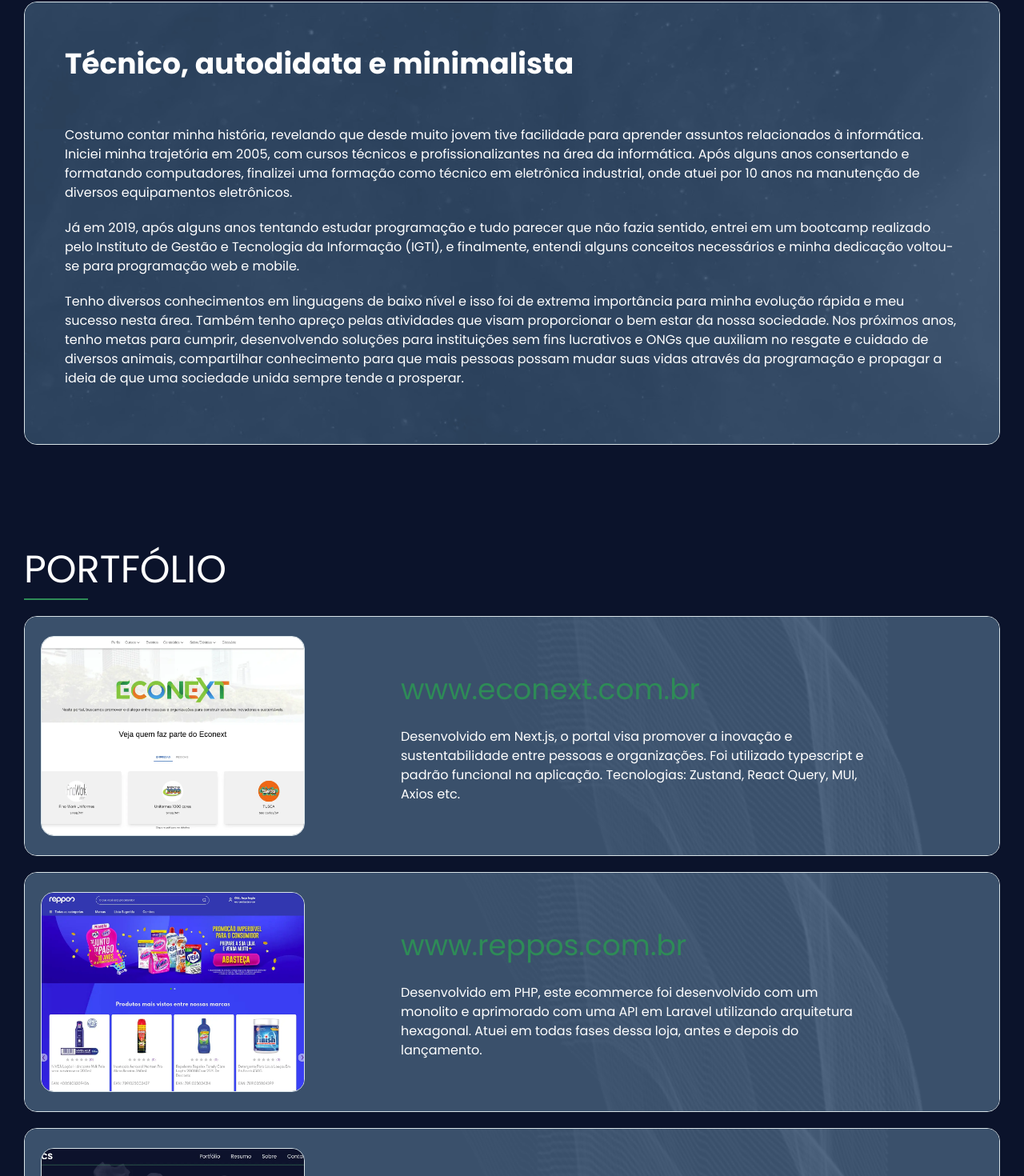
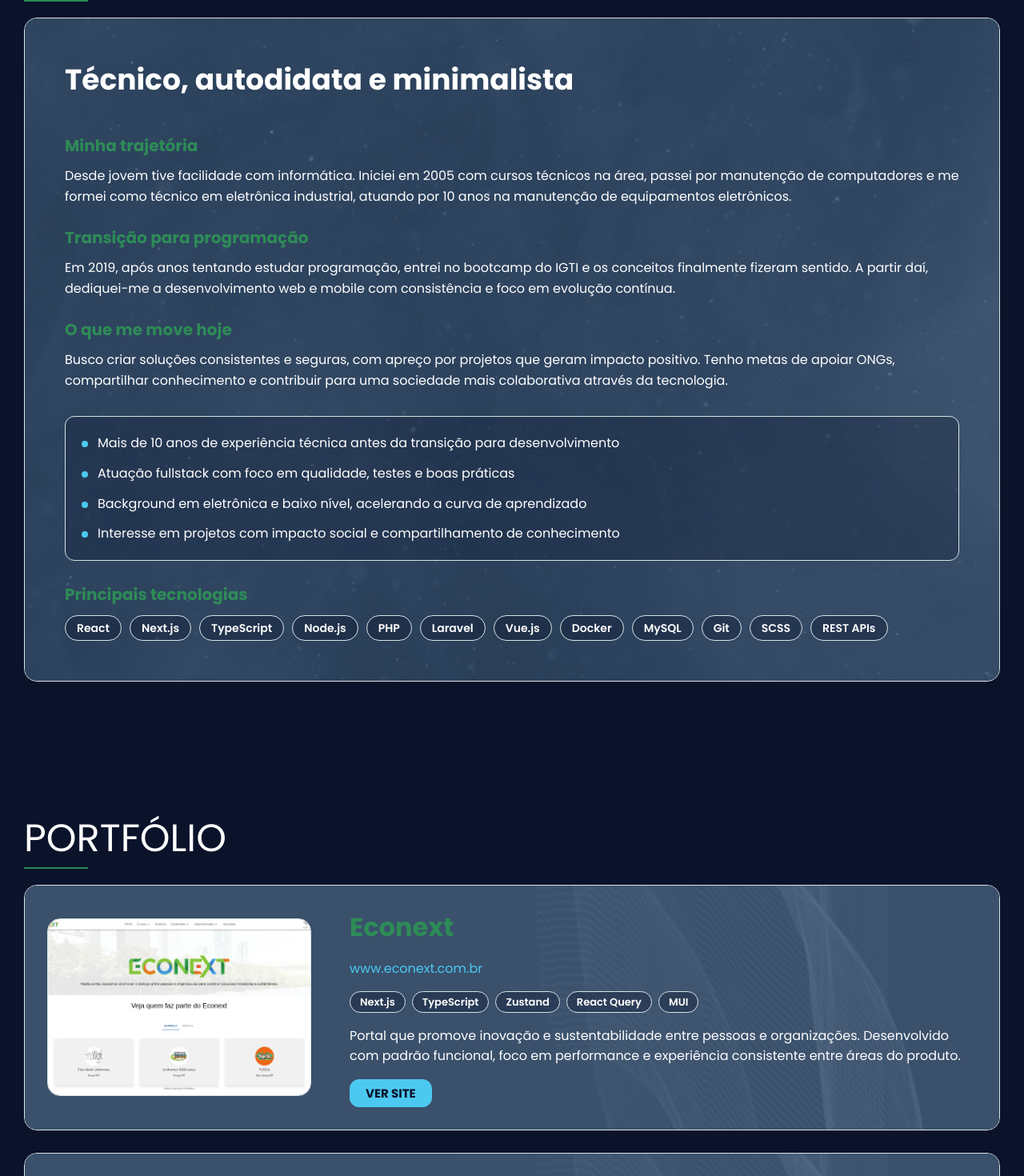
Before and after one commit to viperluan/portfolio, a React (Vite) app: page / in a window 1280 px wide. Shown: the part 1157-2627 px from the top of the page at 80% size. Built offline with nearby package versions, Linux system fonts and the light colour scheme; no server answers.

Commit message:
refactor: melhorias no design system

```diff
--- a/src/components/layout/section/about/index.tsx
+++ b/src/components/layout/section/about/index.tsx
@@ -1,39 +1,83 @@
 import './styles.scss';
 
 import { Title } from '~layout/title';
+
+const HIGHLIGHTS = [
+  'Mais de 10 anos de experiência técnica antes da transição para desenvolvimento',
+  'Atuação fullstack com foco em qualidade, testes e boas práticas',
+  'Background em eletrônica e baixo nível, acelerando a curva de aprendizado',
+  'Interesse em projetos com impacto social e compartilhamento de conhecimento',
+];
+
+const SKILLS = [
+  'React',
+  'Next.js',
+  'TypeScript',
+  'Node.js',
+  'PHP',
+  'Laravel',
+  'Vue.js',
+  'Docker',
+  'MySQL',
+  'Git',
+  'SCSS',
+  'REST APIs',
+];
 
 const About = () => {
   return (
     <section id="about" className="about-container">
       <div className="about-content-and-title-container">
         <Title text="Sobre" />
+
         <div className="about-content-container">
           <h3>Técnico, autodidata e minimalista</h3>
 
+          <div className="about-blocks">
+            <div className="about-block">
+              <h4>Minha trajetória</h4>
               <p>
-            Costumo contar minha história, revelando que desde muito jovem tive facilidade para
-            aprender assuntos relacionados à informática. Iniciei minha trajetória em 2005, com
-            cursos técnicos e profissionalizantes na área da informática. Após alguns anos
-            consertando e formatando computadores, finalizei uma formação como técnico em eletrônica
-            industrial, onde atuei por 10 anos na manutenção de diversos equipamentos eletrônicos.
+                Desde jovem tive facilidade com informática. Iniciei em 2005 com cursos técnicos na
+                área, passei por manutenção de computadores e me formei como técnico em eletrônica
+                industrial, atuando por 10 anos na manutenção de equipamentos eletrônicos.
               </p>
+            </div>
 
+            <div className="about-block">
+              <h4>Transição para programação</h4>
               <p>
-            Já em 2019, após alguns anos tentando estudar programação e tudo parecer que não fazia
-            sentido, entrei em um bootcamp realizado pelo Instituto de Gestão e Tecnologia da
-            Informação (IGTI), e finalmente, entendi alguns conceitos necessários e minha dedicação
-            voltou-se para programação web e mobile.
+                Em 2019, após anos tentando estudar programação, entrei no bootcamp do IGTI e os
+                conceitos finalmente fizeram sentido. A partir daí, dediquei-me a desenvolvimento web
+                e mobile com consistência e foco em evolução contínua.
               </p>
+            </div>
 
+            <div className="about-block">
+              <h4>O que me move hoje</h4>
               <p>
-            Tenho diversos conhecimentos em linguagens de baixo nível e isso foi de extrema
-            importância para minha evolução rápida e meu sucesso nesta área. Também tenho apreço
-            pelas atividades que visam proporcionar o bem estar da nossa sociedade. Nos próximos
-            anos, tenho metas para cumprir, desenvolvendo soluções para instituições sem fins
-            lucrativos e ONGs que auxiliam no resgate e cuidado de diversos animais, compartilhar
-            conhecimento para que mais pessoas possam mudar suas vidas através da programação e
-            propagar a ideia de que uma sociedade unida sempre tende a prosperar.
+                Busco criar soluções consistentes e seguras, com apreço por projetos que geram impacto
+                positivo. Tenho metas de apoiar ONGs, compartilhar conhecimento e contribuir para uma
+                sociedade mais colaborativa através da tecnologia.
               </p>
+            </div>
+          </div>
+
+          <ul className="about-highlights">
+            {HIGHLIGHTS.map((highlight) => (
+              <li key={highlight}>{highlight}</li>
+            ))}
+          </ul>
+
+          <div className="about-skills">
+            <h4>Principais tecnologias</h4>
+            <ul className="about-skills-list">
+              {SKILLS.map((skill) => (
+                <li key={skill} className="about-skill-chip">
+                  {skill}
+                </li>
+              ))}
+            </ul>
+          </div>
         </div>
       </div>
     </section>
--- a/src/components/layout/section/about/styles.scss
+++ b/src/components/layout/section/about/styles.scss
@@ -3,7 +3,7 @@
 @import "~/styles/variables.scss";
 
 .about-container {
-  padding: 60px 30px;
+  padding: 80px 30px;
   background-color: $azulMarinho;
 
   .about-content-and-title-container {
@@ -11,14 +11,14 @@
       max-width: 1280px;
       margin: 0 auto;
     }
+
     .about-content-container {
       position: relative;
       z-index: 0;
       overflow: hidden;
-
       margin-top: 20px;
       background-color: $azulCeleste;
-      padding: 20px;
+      padding: 24px;
       border: 1px solid $cinzaClaro;
       border-radius: 16px;
 
@@ -47,22 +47,107 @@
         text-align: center;
         font-size: 24px;
         font-weight: bold;
-        margin-bottom: 20px;
+        margin-bottom: 28px;
 
         @include lg {
           text-align: left;
           font-size: 36px;
-          margin-bottom: 50px;
+          margin-bottom: 40px;
         }
       }
 
-      p {
-        line-height: 150%;
-        margin-bottom: 20px;
-        font-size: 12px;
+      .about-blocks {
+        display: flex;
+        flex-direction: column;
+        gap: 24px;
+        margin-bottom: 32px;
+      }
+
+      .about-block {
+        h4 {
+          font-size: 16px;
+          font-weight: 700;
+          color: $verdeEsmeralda;
+          margin-bottom: 10px;
+          line-height: 150%;
+
+          @include lg {
+            font-size: 20px;
+          }
+        }
+
+        p {
+          line-height: 160%;
+          font-size: 14px;
+
+          @include lg {
+            font-size: 16px;
+          }
+        }
+      }
+
+      .about-highlights {
+        display: flex;
+        flex-direction: column;
+        gap: 12px;
+        margin-bottom: 32px;
+        padding: 20px;
+        border: 1px solid $cinzaClaro;
+        border-radius: 12px;
+        background-color: rgba($azulMarinho, 0.25);
+
+        li {
+          position: relative;
+          padding-left: 20px;
+          font-size: 14px;
+          line-height: 160%;
+
+          @include lg {
+            font-size: 16px;
+          }
+
+          &::before {
+            content: "";
+            position: absolute;
+            left: 0;
+            top: 10px;
+            width: 8px;
+            height: 8px;
+            border-radius: 50%;
+            background-color: $azulCiano;
+          }
+        }
+      }
+
+      .about-skills {
+        h4 {
+          font-size: 16px;
+          font-weight: 700;
+          color: $verdeEsmeralda;
+          margin-bottom: 16px;
+
+          @include lg {
+            font-size: 20px;
+          }
+        }
+      }
+
+      .about-skills-list {
+        display: flex;
+        flex-wrap: wrap;
+        gap: 10px;
+      }
+
+      .about-skill-chip {
+        padding: 8px 14px;
+        border: 1px solid $cinzaClaro;
+        border-radius: 999px;
+        background-color: rgba($azulMarinho, 0.35);
+        font-size: 13px;
+        font-weight: 600;
 
         @include lg {
-          font-size: 16px;
+          font-size: 14px;
         }
       }
     }
--- a/src/components/layout/section/contact/styles.scss
+++ b/src/components/layout/section/contact/styles.scss
@@ -4,7 +4,7 @@
 
 .contact-container {
   background-color: $azulMarinho;
-  padding: 60px 30px;
+  padding: 80px 30px;
 
   .contact-content-container {
     @include lg {
--- a/src/components/layout/section/portfolio/index.tsx
+++ b/src/components/layout/section/portfolio/index.tsx
@@ -9,8 +9,10 @@ interface IProjectCard {
   name: string;
   link: string;
   description: string;
+  tags: string[];
   imageWidth: number;
   imageHeight: number;
+  githubLink?: string;
 }
 
 const projects: IProjectCard[] = [
@@ -20,10 +22,9 @@ const projects: IProjectCard[] = [
     link: 'www.econext.com.br',
     imageWidth: 1902,
     imageHeight: 938,
-    description: `Desenvolvido em Next.js,
-      o portal visa promover a inovação e sustentabilidade entre pessoas e organizações.
-      Foi utilizado typescript e padrão funcional na aplicação. Tecnologias: Zustand, React Query,
-      MUI, Axios etc.`,
+    tags: ['Next.js', 'TypeScript', 'Zustand', 'React Query', 'MUI'],
+    description:
+      'Portal que promove inovação e sustentabilidade entre pessoas e organizações. Desenvolvido com padrão funcional, foco em performance e experiência consistente entre áreas do produto.',
   },
   {
     image: '/portfolio-images/reppos.webp',
@@ -31,9 +32,9 @@ const projects: IProjectCard[] = [
     link: 'www.reppos.com.br',
     imageWidth: 1912,
     imageHeight: 938,
-    description: `Desenvolvido em PHP, este ecommerce foi desenvolvido com um monolito e aprimorado
-      com uma API em Laravel utilizando arquitetura hexagonal. Atuei em todas fases dessa loja,
-      antes e depois do lançamento.`,
+    tags: ['PHP', 'Laravel', 'E-commerce', 'API Hexagonal'],
+    description:
+      'E-commerce desenvolvido com monolito PHP e API em Laravel com arquitetura hexagonal. Atuação em todas as fases do projeto, antes e depois do lançamento.',
   },
   {
     image: '/portfolio-images/luancs.webp',
@@ -41,8 +42,10 @@ const projects: IProjectCard[] = [
     link: 'www.luancs.com.br',
     imageWidth: 1912,
     imageHeight: 938,
-    description: `Desenvolvido em React.js, utiliza-se da componentização em diversas áreas do site.
-      Tecnologias: React.js, SCSS, Typescript etc.`,
+    tags: ['React', 'TypeScript', 'SCSS', 'Vite'],
+    description:
+      'Site pessoal com componentização em diversas áreas, tipagem com TypeScript e estilização modular em SCSS.',
+    githubLink: 'https://www.github.com/viperluan/portfolio',
   },
 ];
 
@@ -53,7 +56,7 @@ const Portfolio = () => {
         <Title text="Portfólio" />
 
         <ul className="portfolio-project-list">
-          {projects.map(({ image, name, link, description, imageWidth, imageHeight }) => {
+          {projects.map(({ image, name, link, description, tags, imageWidth, imageHeight, githubLink }) => {
             return (
               <li key={name}>
                 <ProjectCard
@@ -61,8 +64,10 @@ const Portfolio = () => {
                   name={name}
                   link={link}
                   description={description}
+                  tags={tags}
                   imageWidth={imageWidth}
                   imageHeight={imageHeight}
+                  githubLink={githubLink}
                 />
               </li>
             );
--- a/src/components/layout/section/portfolio/project-card/index.tsx
+++ b/src/components/layout/section/portfolio/project-card/index.tsx
@@ -5,8 +5,10 @@ interface IProjectCardProps {
   name: string;
   link: string;
   description: string;
+  tags: string[];
   imageWidth: number;
   imageHeight: number;
+  githubLink?: string;
 }
 
 const ProjectCard = ({
@@ -14,11 +16,16 @@ const ProjectCard = ({
   name,
   link,
   description,
+  tags,
   imageWidth,
   imageHeight,
+  githubLink,
 }: IProjectCardProps) => {
+  const siteUrl = `https://${link}`;
+
   return (
-    <div className="project-card-container">
+    <article className="project-card-container">
+      <div className="project-card-image-wrapper">
         <img
           className="project-card-image"
           src={image}
@@ -29,16 +36,53 @@ const ProjectCard = ({
           decoding="async"
         />
 
+        <a
+          className="project-card-overlay"
+          href={siteUrl}
+          target="_blank"
+          rel="noopener noreferrer"
+        >
+          Ver site
+        </a>
+      </div>
+
       <div className="project-card-info-container">
-        <p className="project-card-name">
-          <a href={`https://${link}`} target="_blank" rel="noopener noreferrer">
-            {link}
-          </a>
-        </p>
+        <h3 className="project-card-name">{name}</h3>
+        <p className="project-card-url">{link}</p>
+
+        <ul className="project-card-tags">
+          {tags.map((tag) => (
+            <li key={tag} className="project-card-tag">
+              {tag}
+            </li>
+          ))}
+        </ul>
 
         <p className="project-card-description">{description}</p>
+
+        <div className="project-card-actions">
+          <a
+            className="project-card-button project-card-button-primary"
+            href={siteUrl}
+            target="_blank"
+            rel="noopener noreferrer"
+          >
+            Ver site
+          </a>
+
+          {githubLink && (
+            <a
+              className="project-card-button project-card-button-secondary"
+              href={githubLink}
+              target="_blank"
+              rel="noopener noreferrer"
+            >
+              Ver código
+            </a>
+          )}
         </div>
       </div>
+    </article>
   );
 };
 
--- a/src/components/layout/section/portfolio/project-card/styles.scss
+++ b/src/components/layout/section/portfolio/project-card/styles.scss
@@ -5,22 +5,17 @@
 .project-card-container {
   border: 1px solid $cinzaClaro;
   border-radius: 16px;
-
   width: 100%;
-  height: 550px;
   padding: 20px;
-
   position: relative;
   z-index: 0;
   overflow: hidden;
-  user-select: none;
 
   @include lg {
     display: flex;
-    align-items: center;
-    column-gap: 120px;
-    max-height: 300px;
-    width: 100%;
+    align-items: stretch;
+    column-gap: 48px;
+    padding: 28px;
   }
 
   &::after {
@@ -39,55 +34,95 @@
     right: 0;
   }
 
-  .project-card-image {
-    margin: 0 auto;
-    display: block;
+  .project-card-image-wrapper {
+    position: relative;
+    overflow: hidden;
     border: 1px solid $cinzaClaro;
     border-radius: 16px;
-
-    width: 100%;
-    height: 250px;
-    object-fit: cover;
-
     margin-bottom: 20px;
 
     @include lg {
-      max-width: 330px;
-      min-width: 330px;
+      flex: 0 0 330px;
       margin-bottom: 0;
-      margin: 0;
+      align-self: center;
+    }
+  }
+
+  .project-card-image {
+    display: block;
+    width: 100%;
+    height: 220px;
+    object-fit: cover;
+    transition: transform 0.35s ease-in-out;
+
+    @include md {
+      height: 250px;
+    }
+
+    @include lg {
+      height: 220px;
+    }
+  }
+
+  .project-card-overlay {
+    position: absolute;
+    inset: 0;
+    display: flex;
+    align-items: center;
+    justify-content: center;
+    background-color: rgba($azulMarinho, 0.72);
+    color: $brancoPuro;
+    font-size: 18px;
+    font-weight: 700;
+    text-decoration: none;
+    text-transform: uppercase;
+    opacity: 0;
+    transition: opacity 0.3s ease-in-out;
+  }
+
+  .project-card-image-wrapper:hover,
+  .project-card-image-wrapper:focus-within {
+    .project-card-image {
+      transform: scale(1.05);
+    }
+
+    .project-card-overlay {
+      opacity: 1;
     }
   }
 
   .project-card-info-container {
-    @include lg {
     display: flex;
     flex-direction: column;
-      max-width: 580px;
+    gap: 16px;
+
+    @include lg {
+      flex: 1;
+      justify-content: center;
+    }
   }
 
   .project-card-name {
     text-align: center;
-      font-size: 20px;
-      margin-bottom: 20px;
+    font-size: 24px;
+    font-weight: 700;
+    color: $verdeEsmeralda;
+    line-height: 150%;
 
     @include md {
-        font-size: 36px;
+      font-size: 32px;
     }
 
     @include lg {
       text-align: left;
     }
-
-      a {
-        text-decoration: none;
-        color: $verdeEsmeralda;
-      }
   }
 
-    .project-card-description {
+  .project-card-url {
+    text-align: center;
     font-size: 14px;
-      text-align: center;
+    color: $azulCiano;
+    line-height: 150%;
 
     @include md {
       font-size: 16px;
@@ -98,9 +133,83 @@
     }
   }
 
-    .project-card-name,
-    .project-card-description {
-      line-height: 150%;
+  .project-card-tags {
+    display: flex;
+    flex-wrap: wrap;
+    justify-content: center;
+    gap: 8px;
+
+    @include lg {
+      justify-content: flex-start;
     }
   }
+
+  .project-card-tag {
+    padding: 6px 12px;
+    border: 1px solid $cinzaClaro;
+    border-radius: 999px;
+    background-color: rgba($azulMarinho, 0.35);
+    font-size: 12px;
+    font-weight: 600;
+    color: $brancoPuro;
+
+    @include md {
+      font-size: 13px;
     }
+  }
+
+  .project-card-description {
+    font-size: 14px;
+    text-align: center;
+    line-height: 160%;
+
+    @include md {
+      font-size: 16px;
+    }
+
+    @include lg {
+      text-align: left;
+    }
+  }
+
+  .project-card-actions {
+    display: flex;
+    flex-wrap: wrap;
+    justify-content: center;
+    gap: 12px;
+
+    @include lg {
+      justify-content: flex-start;
+    }
+  }
+
+  .project-card-button {
+    display: inline-block;
+    padding: 10px 20px;
+    border-radius: 12px;
+    font-size: 14px;
+    font-weight: 700;
+    text-decoration: none;
+    text-transform: uppercase;
+    transition: transform 0.2s ease-in-out, background-color 0.2s ease-in-out;
+
+    &:hover {
+      transform: scale(1.03);
+    }
+
+    @include md {
+      font-size: 15px;
+    }
+  }
+
+  .project-card-button-primary {
+    background-color: $azulCiano;
+    color: $azulMarinho;
+  }
+
+  .project-card-button-secondary {
+    border: 2px solid $verdeEsmeralda;
+    color: $verdeEsmeralda;
+    background-color: transparent;
+  }
+}
--- a/src/components/layout/section/portfolio/styles.scss
+++ b/src/components/layout/section/portfolio/styles.scss
@@ -3,7 +3,7 @@
 @import "~/styles/variables";
 
 .portfolio-container {
-  padding: 60px 30px;
+  padding: 80px 30px;
   background-color: $azulMarinho;
 
   .portfolio-content-container {
@@ -15,7 +15,7 @@
     .portfolio-project-list {
       display: flex;
       flex-direction: column;
-      row-gap: 20px;
+      row-gap: 28px;
 
       padding-top: 20px;
     }
--- a/src/components/layout/section/resume/index.tsx
+++ b/src/components/layout/section/resume/index.tsx
@@ -9,6 +9,7 @@ interface IResumeCard {
   period: string;
   type: string;
   description: string;
+  isCurrent?: boolean;
 }
 
 const cards: IResumeCard[] = [
@@ -17,45 +18,41 @@ const cards: IResumeCard[] = [
     role: 'Desenvolvedor Fullstack Sênior',
     period: 'Set 2024 - Atual',
     type: 'PJ',
-    description: `Desenvolvimento de automatizações nos processos internos para gestão de contas de
-      usuários para utilização de sistemas com Active Directory, integrações entre plataformas externas,
-      criação de funcionalidades numa ferramenta interna para gestão de ITSM. Tecnologias: PHP, Javascript,
-      Node, Express, MariaDB, OracleDB, CronJobs.`,
+    isCurrent: true,
+    description:
+      'Desenvolvimento de automatizações nos processos internos para gestão de contas de usuários com Active Directory, integrações entre plataformas externas e criação de funcionalidades em ferramenta interna de ITSM. Tecnologias: PHP, Javascript, Node, Express, MariaDB, OracleDB, CronJobs.',
+  },
+  {
+    title: 'Growtech',
+    role: 'Desenvolvedor Front-end Pleno',
+    period: 'Fev 2022 - Atual',
+    type: 'Freelancer',
+    description:
+      'Desenvolvimento de sites e APIs para diversas áreas do mercado, em paralelo a outras experiências. Tecnologias: NextJs, ReactJs, Javascript/Typescript, Django, SSH, Git, SCSS, Axios, Zustand, React Query, MUI, Docker.',
   },
   {
     title: 'Infracommerce',
     role: 'Desenvolvedor Fullstack Pleno',
     period: 'Fev 2022 - Fev 2024',
     type: 'PJ',
-    description: `Desenvolvimento de lojas ecommerce, atuando no fullstack e aplicando boas práticas,
-      conceitos de SOLID, testes automatizados, documentação e devops. Tecnologias:
-      PHP (monolito), Laravel (API com arquitetura hexagonal), ExtJs, VueJs, SCSS, Bootstrap.`,
+    description:
+      'Desenvolvimento de lojas ecommerce no fullstack, aplicando boas práticas, SOLID, testes automatizados, documentação e devops. Tecnologias: PHP (monolito), Laravel (API hexagonal), ExtJs, VueJs, SCSS, Bootstrap.',
   },
   {
     title: 'Fator Soluções',
     role: 'Desenvolvedor Front-end Júnior',
     period: 'Set 2021 - Jan 2022',
     type: 'CLT',
-    description: `Desenvolvimento de uma plataforma para atender clientes da empresa, com opções de
-      pagamento, aulas por vídeo, sistema de checkout, deploy em VPS, testes automatizados e a
-      construção do layout. Tecnologias: NuxtJs, VueJs, Laravel, Git, Github, Adobe XD, Figma.`,
-  },
-  {
-    title: 'Growtech',
-    role: 'Desenvolvedor Front-end Pleno',
-    period: 'Fev 2022 - Atual',
-    type: 'freelancer',
-    description: `Desenvolvimento de sites e APIs para atender diversas áreas do mercado. Tecnologias:
-      NextJs, ReactJs, Javascript/Typescript, Django (python), SSH, Git, Github, SCSS, Axios,
-      Zustand, React Query, MUI, Docker.`,
+    description:
+      'Desenvolvimento de plataforma com pagamentos, aulas por vídeo, checkout, deploy em VPS, testes automatizados e construção do layout. Tecnologias: NuxtJs, VueJs, Laravel, Git, Github, Adobe XD, Figma.',
   },
   {
     title: 'Ziglab',
     role: 'Desenvolvedor Front-end Júnior',
     period: 'Jul 2020 - Out 2020',
-    type: 'freelancer',
-    description: `Desenvolvimento de uma plataforma para venda de impressões 3D. Tecnologias:
-      HTML, CSS, Javascript.`,
+    type: 'Freelancer',
+    description:
+      'Desenvolvimento de plataforma para venda de impressões 3D. Tecnologias: HTML, CSS, Javascript.',
   },
 ];
 
@@ -65,16 +62,18 @@ const Resume = () => {
       <div className="resume-content-container">
         <Title text="Resumo" />
 
-        <div className="resume-cards-container">
-          {cards.map(({ title, role, period, type, description }) => {
+        <div className="resume-timeline">
+          {cards.map(({ title, role, period, type, description, isCurrent }, index) => {
             return (
               <ResumeCard
-                key={title}
+                key={`${title}-${period}`}
                 title={title}
                 role={role}
                 period={period}
                 type={type}
                 description={description}
+                isCurrent={isCurrent}
+                isLast={index === cards.length - 1}
               />
             );
           })}
--- a/src/index.scss
+++ b/src/index.scss
@@ -4,6 +4,11 @@
 
 * {
   box-sizing: border-box;
+}
+
+html {
+  scrollbar-width: thin;
+  scrollbar-color: $azulCeleste $brancoPuro;
 }
 
 html,
```
Also changed, not shown: src/components/layout/section/resume/resume-card/index.tsx (+44 -4 lines), src/components/layout/section/resume/resume-card/styles.scss (+90 -51 lines), src/components/layout/section/resume/styles.scss (+19 -13 lines). Lines whose indentation alone changed are shown as unchanged.
